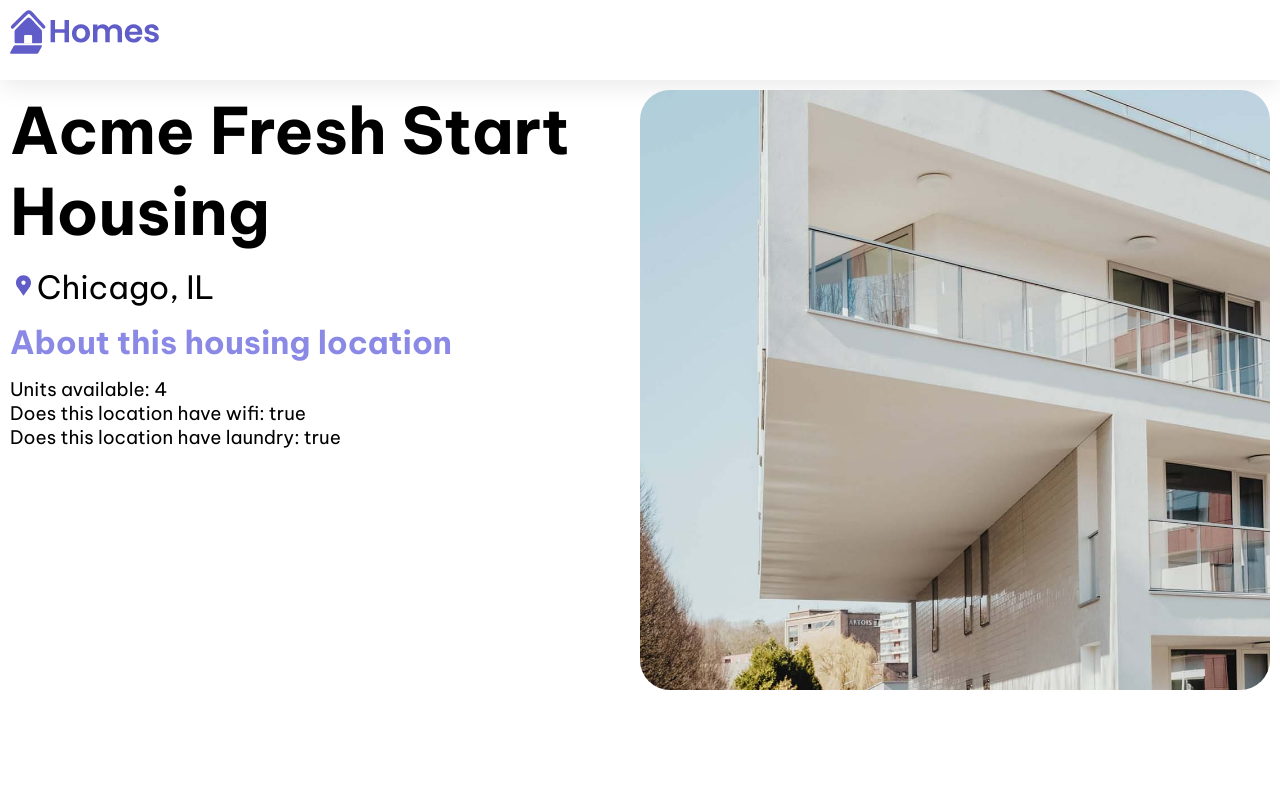
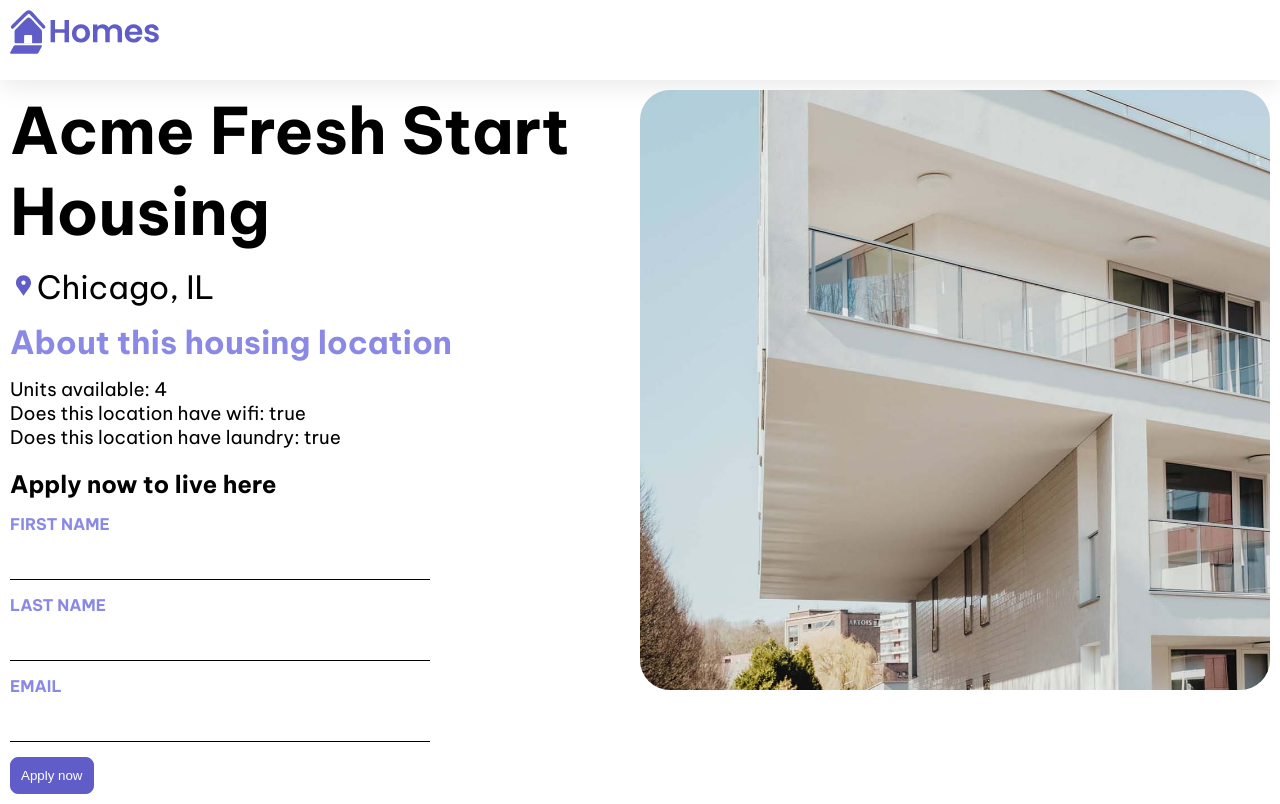
Before and after one commit to liyuanmontreal/Angular-Homes, an Angular app: page /details/0 in a window 1280 px wide. Built offline with nearby package versions, Linux system fonts and the light colour scheme.

Commit message:
add apply form

```diff
--- a/src/app/details/details.component.ts
+++ b/src/app/details/details.component.ts
@@ -3,11 +3,15 @@
 import { ActivatedRoute } from '@angular/router';
 import { HousingService } from '../housing.service';
 import { HousingLocation } from '../housinglocation';
+import { FormControl, FormGroup, ReactiveFormsModule } from '@angular/forms';
 
 @Component({
   selector: 'app-details',
   standalone: true,
-  imports: [CommonModule],
+  imports: [
+    CommonModule,
+    ReactiveFormsModule
+  ],
   template: `
   <article>
     <img class="listing-photo" [src]="housingLocation?.photo"
@@ -24,6 +28,20 @@
         <li>Does this location have laundry: {{housingLocation?.laundry}}</li>
       </ul>
     </section>
+    <section class="listing-apply">
+      <h2 class="section-heading">Apply now to live here</h2>
+      <form [formGroup]="applyForm" (submit)="submitApplication()">
+        <label for="first-name">First Name</label>
+        <input id="first-name" type="text" formControlName="firstName">
+
+        <label for="last-name">Last Name</label>
+        <input id="last-name" type="text" formControlName="lastName">
+
+        <label for="email">Email</label>
+        <input id="email" type="email" formControlName="email">
+        <button type="submit" class="primary">Apply now</button>
+      </form>
+    </section>
   </article>
 `,
   styleUrls: ['./details.component.css']
@@ -35,9 +53,23 @@
     housingService = inject(HousingService);
     housingLocation: HousingLocation | undefined;
 
+    applyForm = new FormGroup({
+      firstName: new FormControl(''),
+      lastName: new FormControl(''),
+      email: new FormControl('')
+    });
+
     constructor() {
       const housingLocationId = Number(this.route.snapshot.params['id']);
       this.housingLocation = this.housingService.getHousingLocationById(housingLocationId);
     }
 
+    submitApplication() {
+      this.housingService.submitApplication(
+        this.applyForm.value.firstName ?? '',
+        this.applyForm.value.lastName ?? '',
+        this.applyForm.value.email ?? ''
+      );
+    }
+
   }
--- a/src/app/housing.service.ts
+++ b/src/app/housing.service.ts
@@ -118,4 +118,8 @@
   getHousingLocationById(id: number): HousingLocation | undefined {
     return this.housingLocationList.find(housingLocation => housingLocation.id === id);
   }
+
+  submitApplication(firstName: string, lastName: string, email: string) {
+    console.log(`Homes application received: firstName: ${firstName}, lastName: ${lastName}, email: ${email}.`);
+  }
 }
```
